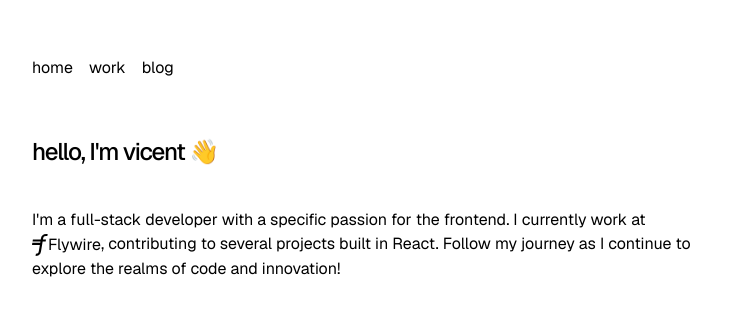
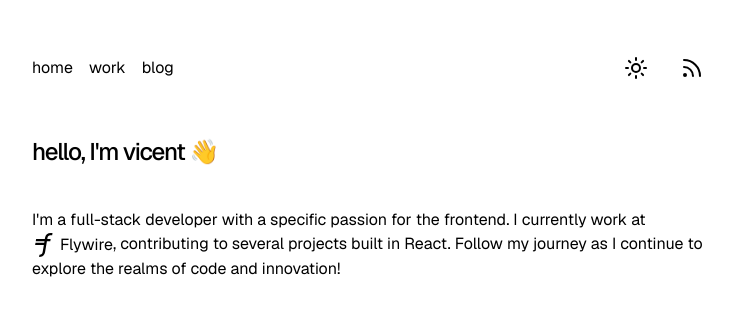
Before and after one commit to vigosan/portfolio, a Next.js app: page / in a window 1280 px wide. Shown: the top 314 px of the page, without its empty margins (272-1005 px from the left). Built offline with nearby package versions, Linux system fonts and the light colour scheme.

Commit message:
svg sprite for icons

```diff
--- a/src/app/layout.tsx
+++ b/src/app/layout.tsx
@@ -1,6 +1,6 @@
 import type { Metadata } from 'next';
+import Navbar from './ui/Navbar';
 import { GeistSans } from 'geist/font/sans';
-import { Navbar } from './ui/Navbar';
 import './globals.css';
 
 export const metadata: Metadata = {
@@ -29,7 +29,7 @@ export default function Layout({
       <body className={GeistSans.className}>
         <main className="min-h-screen dark:bg-slate-950 dark:text-white">
           <div className="max-w-full px-8 py-14 lg:mx-auto lg:max-w-2xl lg:px-0">
-            <Navbar className="flex gap-4 pb-14" />
+            <Navbar className="pb-14" />
             {children}
           </div>
         </main>
--- a/src/app/page.tsx
+++ b/src/app/page.tsx
@@ -1,4 +1,5 @@
 import Image from 'next/image';
+import Icon from './ui/Icon';
 
 export default function Home() {
   return (
@@ -11,17 +12,12 @@ export default function Home() {
         frontend. I currently work at{' '}
         <a
           href="http://flywire.com"
-          className="group inline-flex items-center align-middle"
+          className="group inline-flex items-center gap-1 align-middle"
         >
-          <Image
-            alt="Flywire icon"
-            aria-hidden
-            className="h-auto w-4"
-            src="/fly.svg"
-            height={16}
-            width={16}
-          />
-          <span>Flywire</span>
+          <Icon name="fly" className="h-6 w-6" />
+          <span className="group-hover:underline group-hover:decoration-blue-500 group-hover:decoration-wavy">
+            Flywire
+          </span>
         </a>
         , contributing to several projects built in React. Follow my journey as
         I continue to explore the realms of code and innovation!
--- /dev/null
+++ b/src/app/ui/Icon.tsx
@@ -0,0 +1,13 @@
+export default function Icon({
+  name,
+  className,
+}: {
+  name: string;
+  className?: string;
+}) {
+  return (
+    <svg className={className}>
+      <use href={`/icons.svg#${name}`} />
+    </svg>
+  );
+}
--- a/src/app/ui/Navbar.tsx
+++ b/src/app/ui/Navbar.tsx
@@ -1,4 +1,6 @@
 import Link from 'next/link';
+import Icon from './Icon';
+import cn from '../utils/cn';
 
 const navItems = [
   {
@@ -15,18 +17,31 @@ const navItems = [
   },
 ];
 
-export function Navbar({ className }: { className?: string }) {
+export default function Navbar({ className }: { className?: string }) {
   return (
-    <nav>
-      <ol className={className}>
+    <nav className={cn(['flex justify-between', className])}>
+      <ol className="flex gap-4">
         {navItems.map(item => (
           <li key={item.name}>
             <div>
-              <Link href={item.href}>{item.name}</Link>
+              <Link
+                href={item.href}
+                className="hover:underline hover:decoration-blue-500 hover:decoration-wavy"
+              >
+                {item.name}
+              </Link>
             </div>
           </li>
         ))}
       </ol>
+      <ol className="flex flex-row gap-8">
+        <li>
+          <Icon name="sun" className="h-6 w-6" />
+        </li>
+        <li>
+          <Icon name="rss" className="h-6 w-6" />
+        </li>
+      </ol>
     </nav>
   );
 }
--- /dev/null
+++ b/src/app/utils/cn.ts
@@ -0,0 +1,3 @@
+export default function cn(arr: (string | undefined)[] = []) {
+  return arr.filter(Boolean).join(' ')
+}
```
Also changed, not shown: public/fly.svg (deleted), public/icons.svg (added).
